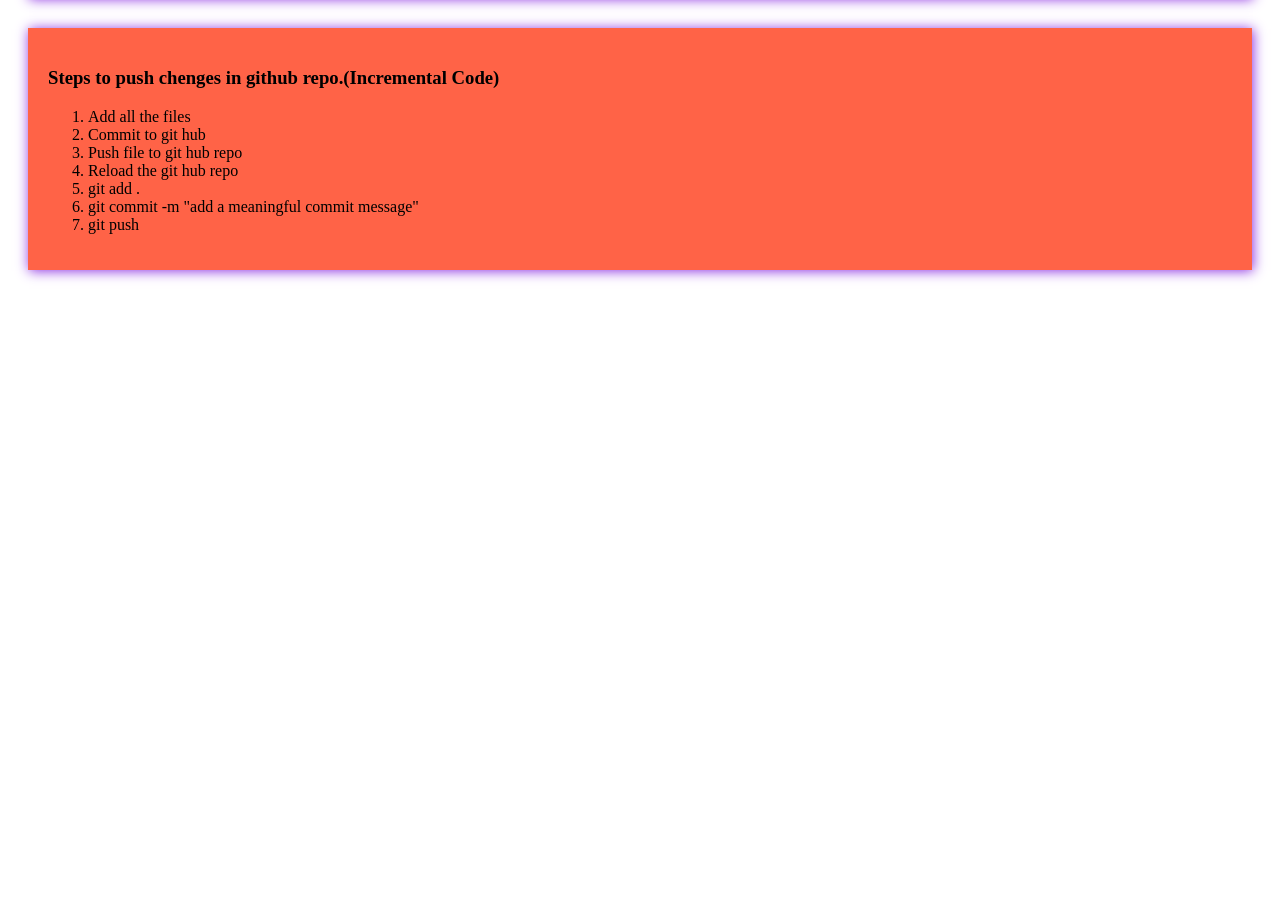
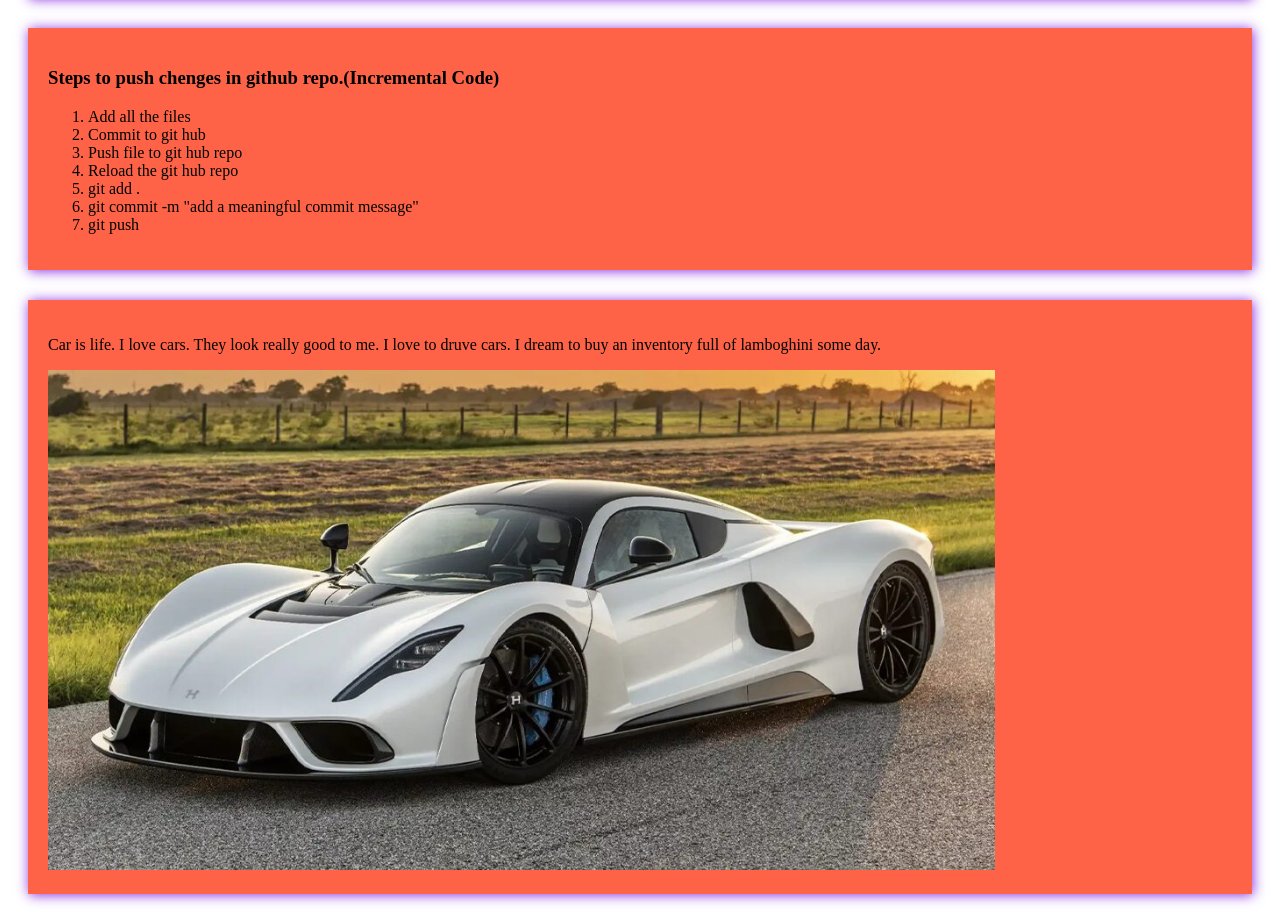
Before and after one commit to khioe0288/my-first-github-repo, a plain HTML site: page index.html in a window 1280 px wide. Shown: the part 687-1611 px from the top of the page. Before the commit the page ends 987 px from the top, so only its background shows below. Drawn offline with Linux system fonts and the light colour scheme.

Commit message:
added car section

```diff
--- a/index.html
+++ b/index.html
@@ -32,5 +32,9 @@
             <li>git push</li>
         </ol>
     </div>
+    <div>
+        <p>Car is life. I love cars. They look really good to me. I love to druve cars. I dream to buy an inventory full of lamboghini some day.</p>
+        <img src="car.jpg" alt="">
+    </div>
 </body>
 </html>
--- a/styles/blog.css
+++ b/styles/blog.css
@@ -13,3 +13,6 @@ div{
     margin: 30px 20px;
     font-family: 'Times New Roman', Times, serif;
 }
+img{
+    width: 80%;
+}
```
Also changed, not shown: car.jpg (added).
